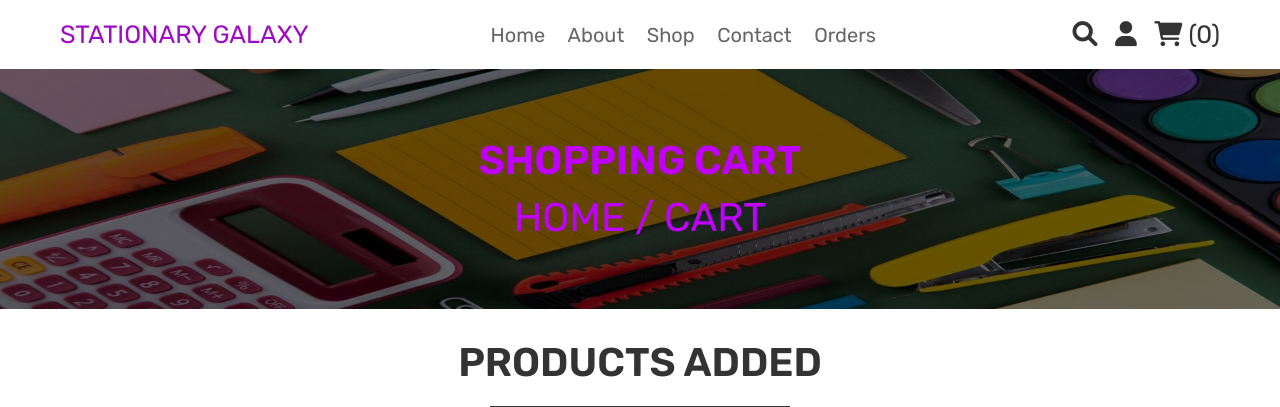
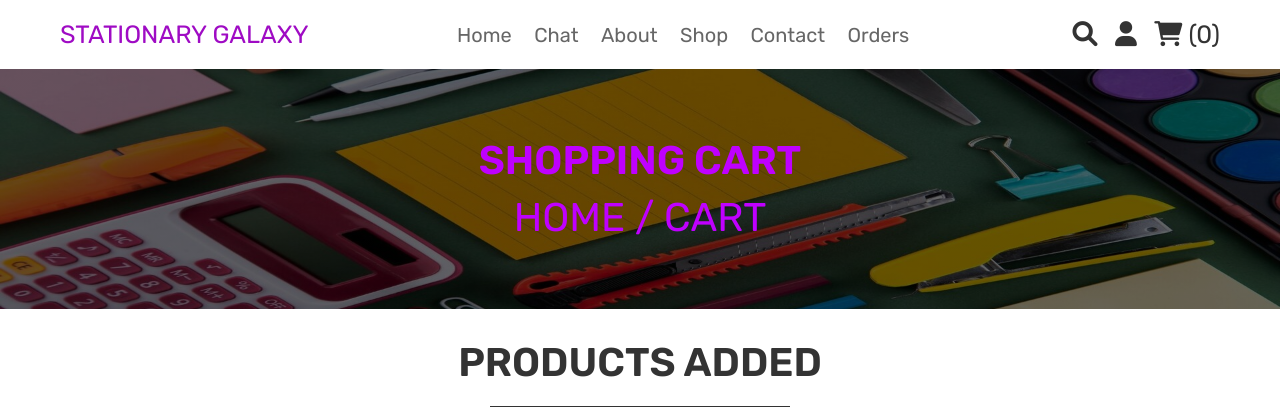
Before and after one commit to THAMEEMthameem/Azure_stationary_website, a PHP site: page /cart.php in a window 1280 px wide. Shown: the top 407 px of the page. Run offline with PHP 8.4, Linux system fonts and the light colour scheme; a user stored in the database is signed in; data that the repository does not hold is empty.

Commit message:
Update header.php

```diff
--- a/header.php
+++ b/header.php
@@ -19,6 +19,7 @@ if(isset($message)){
 
          <nav class="navbar">
             <a href="home.php">Home</a>
+<a href="chat.html">Chat</a>
             <a href="about.php">About</a>
             <a href="shop.php">Shop</a>
             <a href="contact.php">Contact</a>
```
